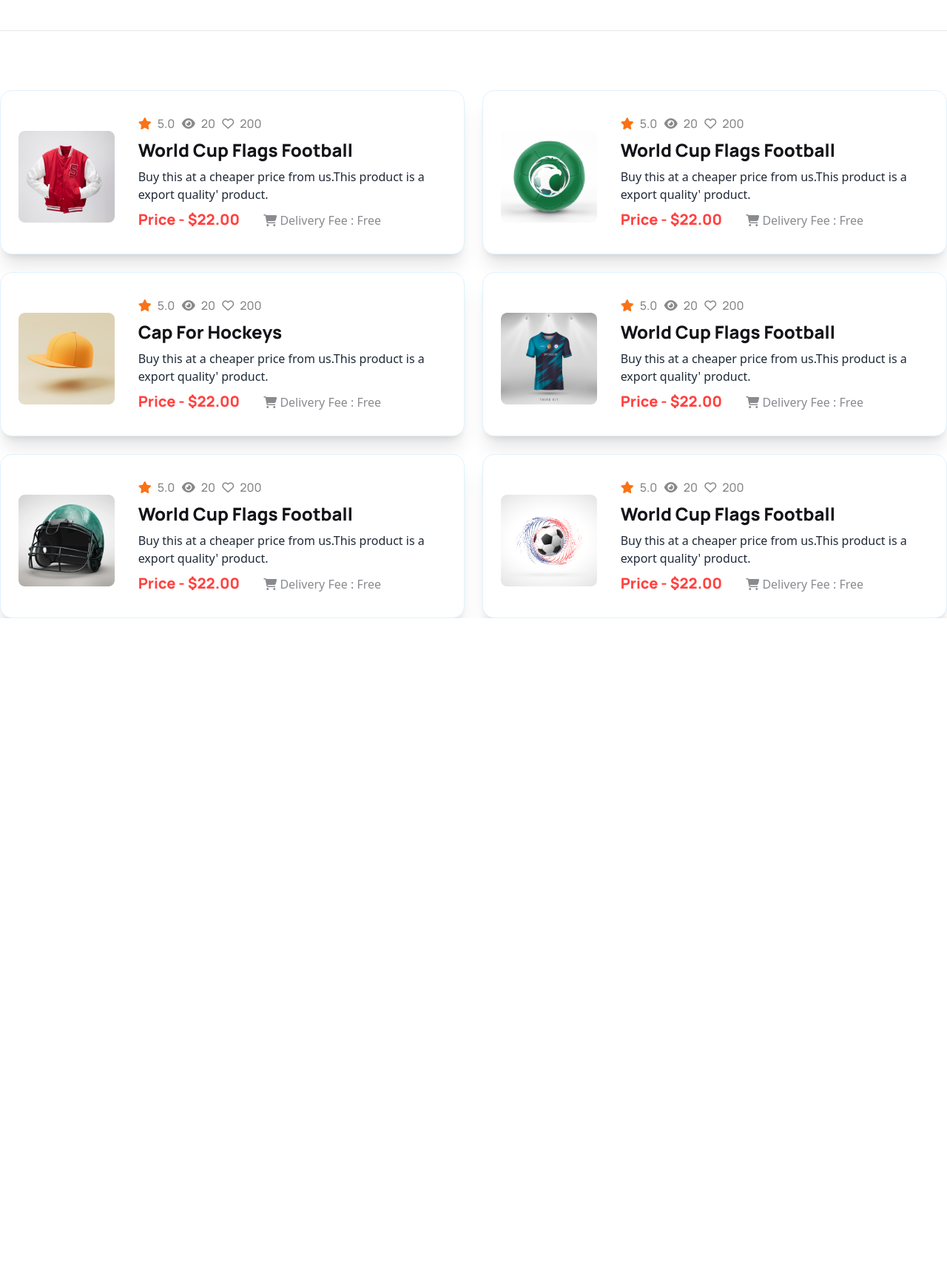
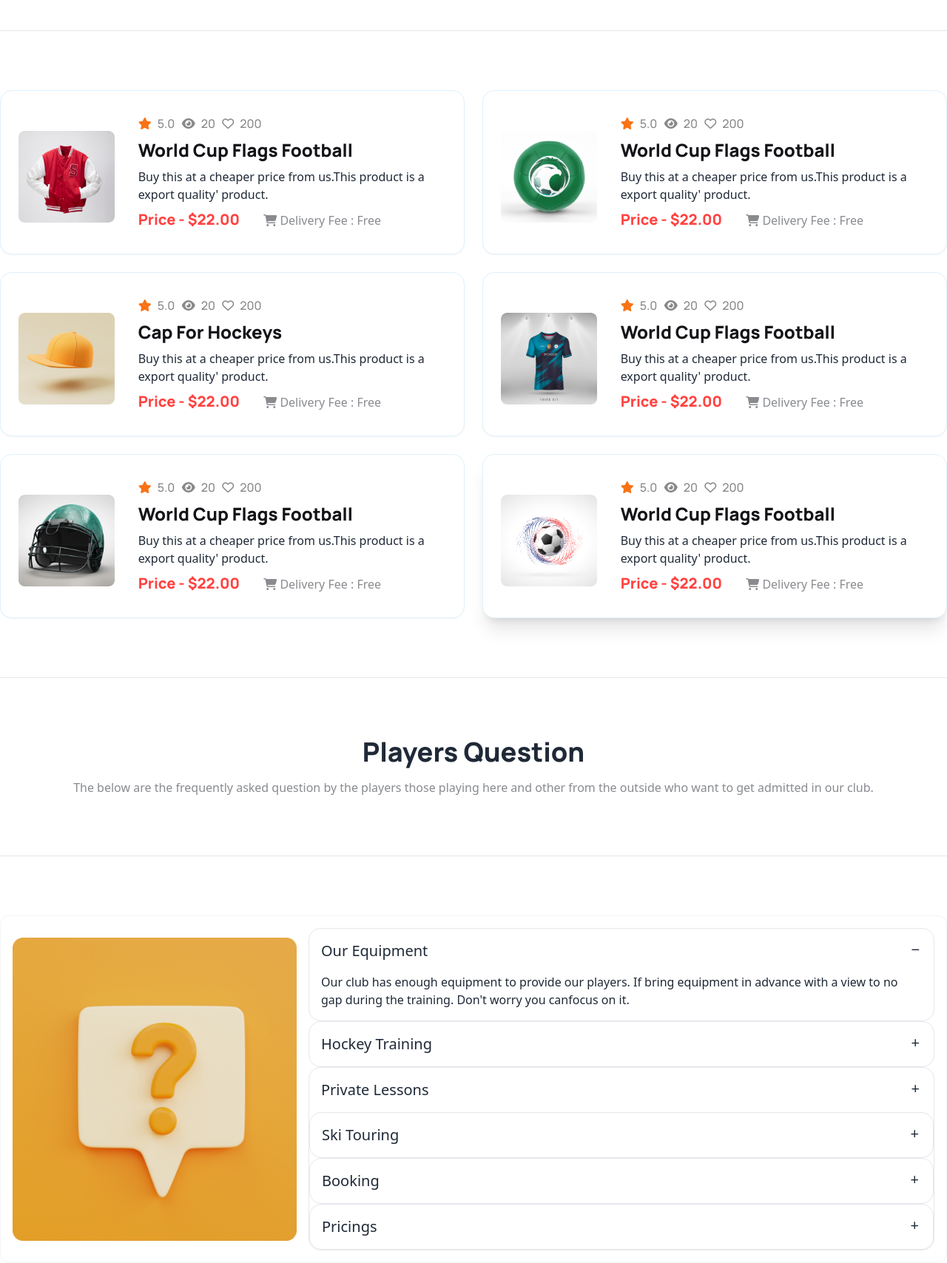
Before and after one commit to AdnaNation/assignment03, a plain HTML site: page index.html in a window 1280 px wide. Shown: the part 2080-3788 px from the top of the page at 74% size. Before the commit the page ends 2916 px from the top, so only its background shows below. Drawn offline with nearby package versions, Linux system fonts and the light colour scheme.

Commit message:
frequenlty asked question section added

```diff
--- a/index.html
+++ b/index.html
@@ -226,7 +226,7 @@
             <!-- grid container -->
             <div class="grid grid-cols-1 lg:grid-cols-2 gap-6">
 
-                <div class="card lg:card-side bg-base-100 shadow-xl  border border-sky-100  lg:pl-6">
+                <div class="card lg:card-side bg-base-100 shadow-sm  border border-sky-100  lg:pl-6">
                     <figure class="mt-3"><img src="Images/5.png" /></figure>
                     <div class="card-body p-2 lg:p-8 ">
                         <div class="flex items-center gap-2 pr-60 text-[#13131880] font-medium manrope">
@@ -246,7 +246,7 @@
 
                     </div>
                 </div>
-                <div class="card lg:card-side bg-base-100 shadow-xl  border border-sky-100  lg:pl-6">
+                <div class="card lg:card-side bg-base-100 shadow-sm  border border-sky-100  lg:pl-6">
                     <figure class="mt-3"><img src="Images/6.png" /></figure>
                     <div class="card-body p-2 lg:p-8 ">
                         <div class="flex items-center gap-2 pr-60 text-[#13131880] font-medium manrope">
@@ -266,7 +266,7 @@
 
                     </div>
                 </div>
-                <div class="card lg:card-side bg-base-100 shadow-xl  border border-sky-100  lg:pl-6">
+                <div class="card lg:card-side bg-base-100 shadow-sm  border border-sky-100  lg:pl-6">
                     <figure class="mt-3"><img src="Images/7.png" /></figure>
                     <div class="card-body p-2 lg:p-8 ">
                         <div class="flex items-center gap-2 pr-60 text-[#13131880] font-medium manrope">
@@ -286,7 +286,7 @@
 
                     </div>
                 </div>
-                <div class="card lg:card-side bg-base-100 shadow-xl  border border-sky-100  lg:pl-6">
+                <div class="card lg:card-side bg-base-100 shadow-sm  border border-sky-100  lg:pl-6">
                     <figure class="mt-3"><img src="Images/8.png" /></figure>
                     <div class="card-body p-2 lg:p-8 ">
                         <div class="flex items-center gap-2 pr-60 text-[#13131880] font-medium manrope">
@@ -306,7 +306,7 @@
 
                     </div>
                 </div>
-                <div class="card lg:card-side bg-base-100 shadow-xl  border border-sky-100  lg:pl-6">
+                <div class="card lg:card-side bg-base-100 shadow-sm  border border-sky-100  lg:pl-6">
                     <figure class="mt-3"><img src="Images/9.png" /></figure>
                     <div class="card-body p-2 lg:p-8 ">
                         <div class="flex items-center gap-2 pr-60 text-[#13131880] font-medium manrope">
@@ -350,6 +350,84 @@
             </div>
 
         </section>
+        <!-- faq from players section -->
+        <section>
+            <hr class="bg-color5 w-full my-6 lg:my-20">
+            <div class="text-center space-y-4">
+                <h3 class="text-2xl lg:text-4xl font-extrabold manrope">Players Question</h3>
+                <p class="text-color4">
+                    The below are the frequently asked question by the players those playing here and other from the
+                    outside who want to get admitted in our club.
+                </p>
+            </div>
+            <hr class="bg-color5 w-full my-6 lg:my-20">
+
+            <div class="hero border border-gray-100 rounded-xl">
+                <div class="hero-content flex-col lg:flex-row">
+                    <img src="/Images/11.png" class="max-w-sm rounded-lg " />
+                    <div>
+                        <div class="collapse collapse-plus border border-b-gray-200 ">
+                            <input type="radio" name="my-accordion-3" checked="checked" />
+                            <div class="collapse-title text-xl font-medium">
+                                Our Equipment
+                            </div>
+                            <div class="collapse-content">
+                                <p>Our club has enough equipment to provide our players. If bring equipment in advance
+                                    with a view to no gap during the training. Don't worry you canfocus on it.
+                                </p>
+                            </div>
+                        </div>
+                        <div class="collapse collapse-plus border border-gray-200 ">
+                            <input type="radio" name="my-accordion-3" />
+                            <div class="collapse-title text-xl font-medium">
+                                Hockey Training
+                            </div>
+                            <div class="collapse-content">
+                                <p>Hello</p>
+                            </div>
+                        </div>
+                        <div class="collapse collapse-plus border border-gray-200 ">
+                            <input type="radio" name="my-accordion-3" />
+                            <div class="collapse-title text-xl font-medium">
+                                Private Lessons
+                            </div>
+                            <div class="collapse-content">
+                                <p>Hellow
+                            </div>
+                            <div class="collapse collapse-plus border border-gray-200 ">
+                                <input type="radio" name="my-accordion-3" />
+                                <div class="collapse-title text-xl font-medium">
+                                    Ski Touring
+                                </div>
+                                <div class="collapse-content">
+                                    <p>Hello
+                                    </p>
+                                </div>
+                            </div>
+                            <div class="collapse collapse-plus border border-b-gray-200 ">
+                                <input type="radio" name="my-accordion-3" />
+                                <div class="collapse-title text-xl font-medium">
+                                    Booking
+                                </div>
+                                <div class="collapse-content">
+                                    <p>Hello
+                                    </p>
+                                </div>
+                            </div>
+                            <div class="collapse collapse-plus border  border-b-gray-200">
+                                <input type="radio" name="my-accordion-3" />
+                                <div class="collapse-title text-xl font-medium">
+                                    Pricings
+                                </div>
+                                <div class="collapse-content">
+                                    <p>Hello
+                                    </p>
+                                </div>
+                            </div>
+                        </div>
+                    </div>
+                </div>
+        </section>
 
 
     </main>
```
